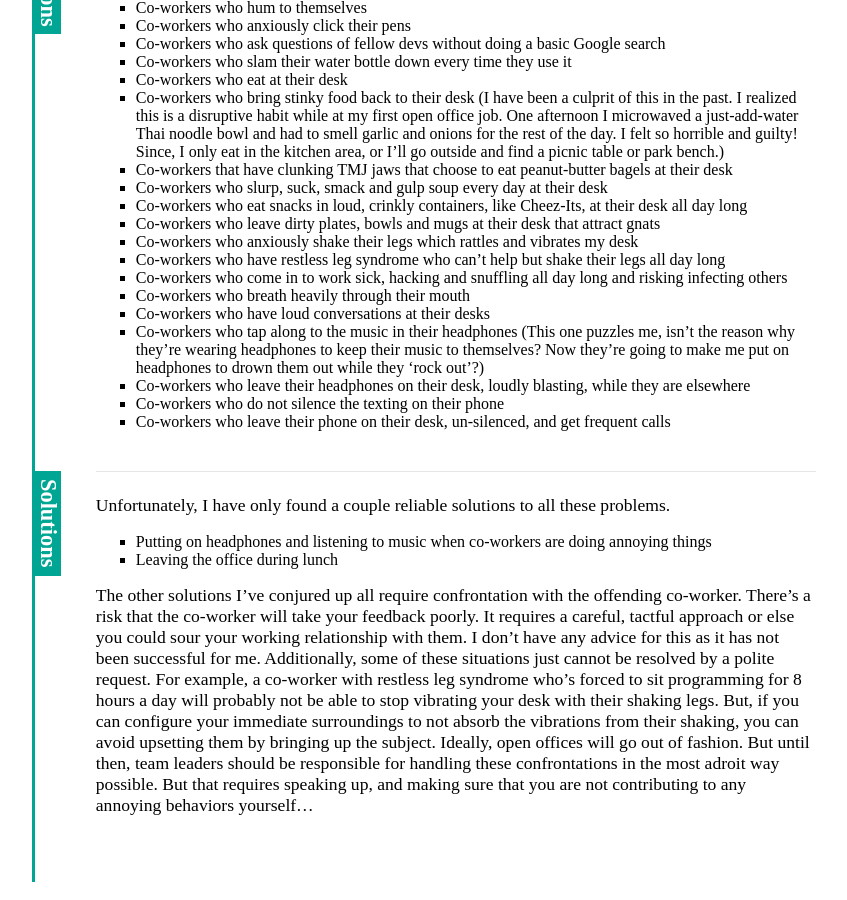
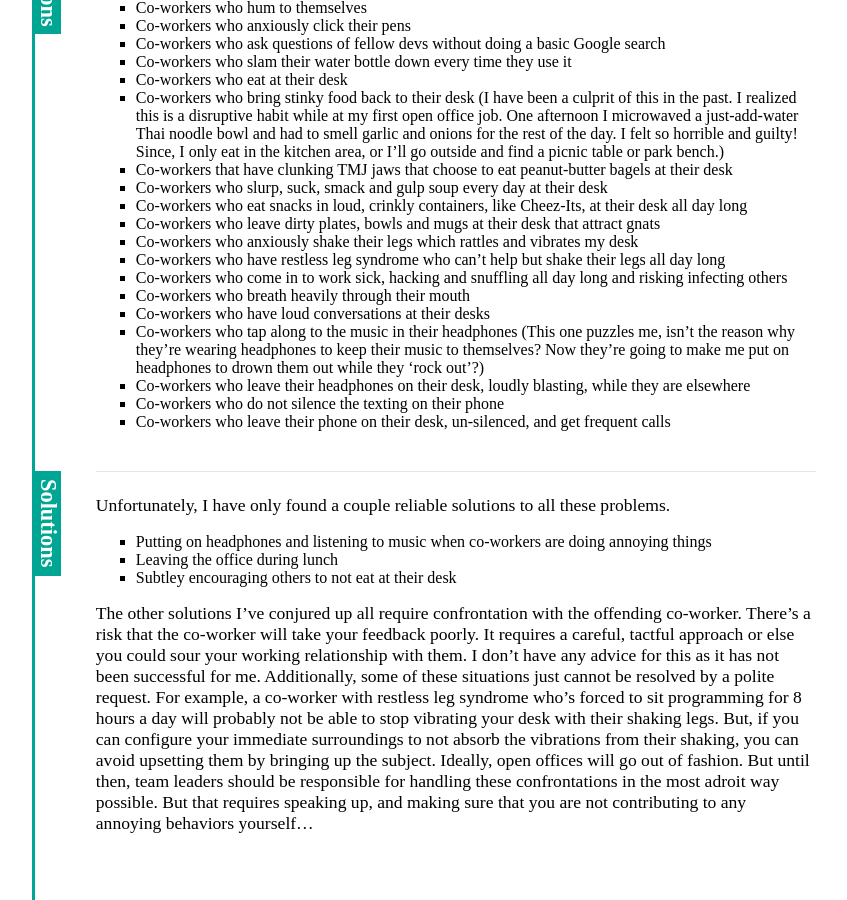
Before and after one commit to cssidy/personal-site, a Jekyll site: the page built from _posts/2018-07-15-Surviving-The-Open-Office.md, in a window 1280 px wide and 900 px high, scrolled down 1355 px. Shown: the whole window, without its empty margins (208-1055 px from the left). Built offline with Jekyll 4.4.1, drawn with Linux system fonts in a browser that asks for light colours; some web fonts are replaced.

Commit message:
Update 2018-07-15-Surviving-The-Open-Office.md

```diff
--- a/_posts/2018-07-15-Surviving-The-Open-Office.md
+++ b/_posts/2018-07-15-Surviving-The-Open-Office.md
@@ -65,6 +65,7 @@ Unfortunately, I have only found a couple reliable solutions to all these proble
 
 - Putting on headphones and listening to music when co-workers are doing annoying things
 - Leaving the office during lunch
+- Subtley encouraging others to not eat at their desk
 
 The other solutions I've conjured up all require confrontation with the offending co-worker. There's a
 risk that the co-worker will take your feedback poorly. It requires a careful, tactful approach or else you could
```
